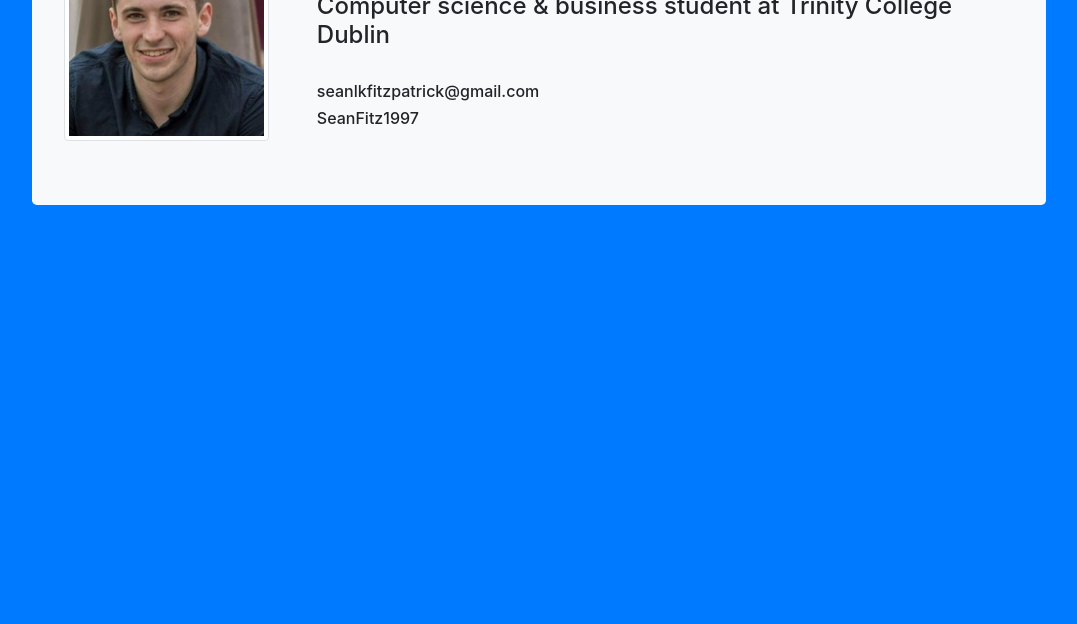
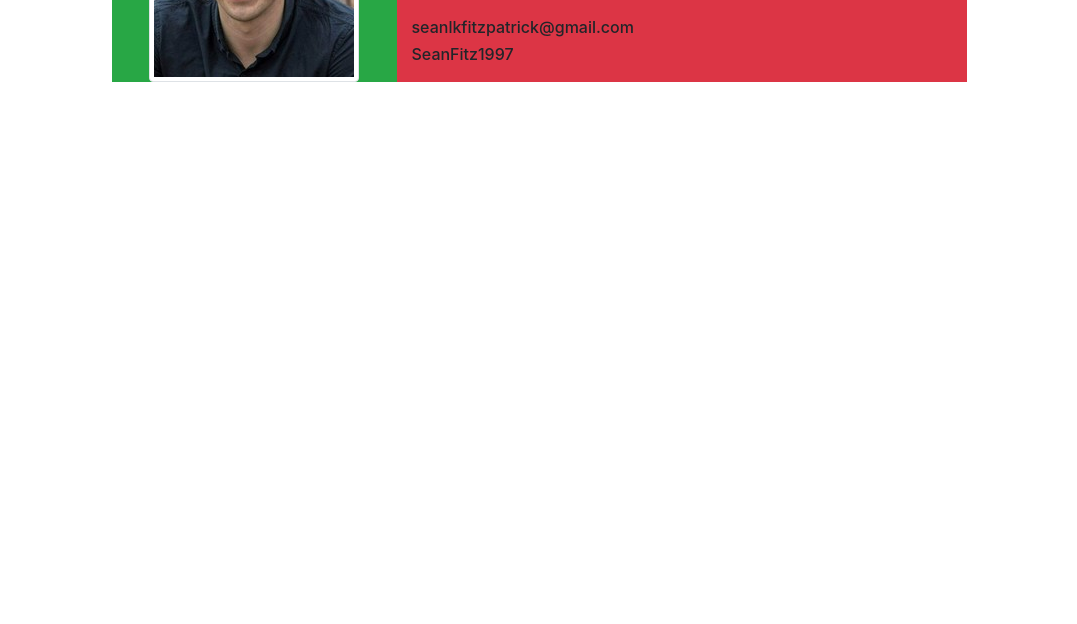
Before and after one commit to SeanFitz1997/PersonalWebsite, a plain HTML site: page index.html in a window 1280 px wide. Shown: the part 176-800 px from the top of the page, without its empty margins (101-1178 px from the left). Drawn offline with nearby package versions, Linux system fonts and the light colour scheme.

Commit message:
Set layout for about

```diff
--- a/index.html
+++ b/index.html
@@ -11,14 +11,14 @@
     <!------------------->
     <title>Sean Fitzpatrick</title>
 </head>
-<body class='container bg-primary'>
+<body class='container'>
 
     <!-- About me -->
-    <div class='jumbotron bg-light m-5 d-flex'>
-                <div class='d-flex'>
-                    <img id='profile' src='./img/profile_img.jpg' class='img-thumbnail'>
+    <div class='row justify-content-center mt-5'>
+        <div class='col-lg-3 bg-success'>
+                <img src='./img/profile_img.jpg' class='img-thumbnail mx-auto d-block'>
         </div>
-                <div class='ml-5'>
+        <div class='col-lg-6 bg-danger'>
                 <h1>Sean Fitzpatrick</h1>
                 <h4>Computer science & business student at Trinity College Dublin</h4>
                 <br>
```
Lines whose indentation alone changed are shown as unchanged.
